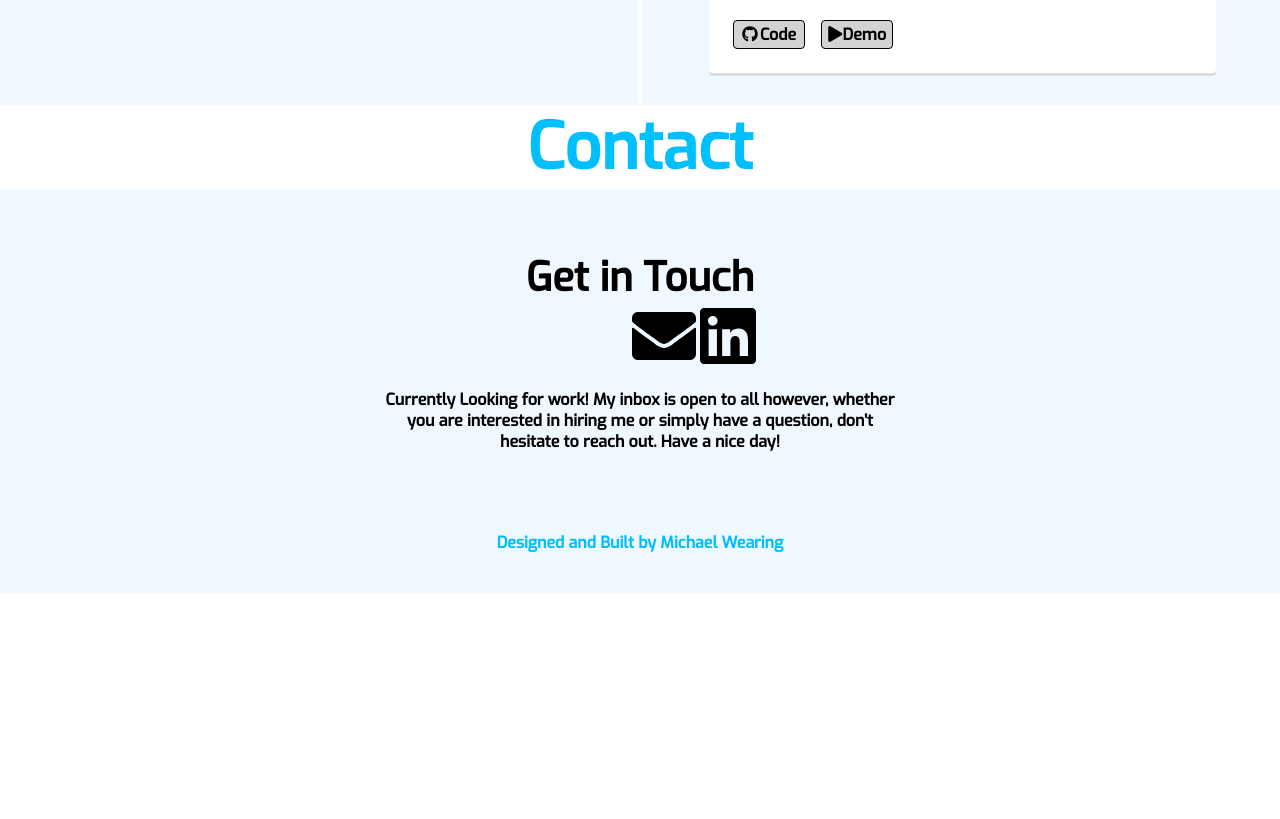
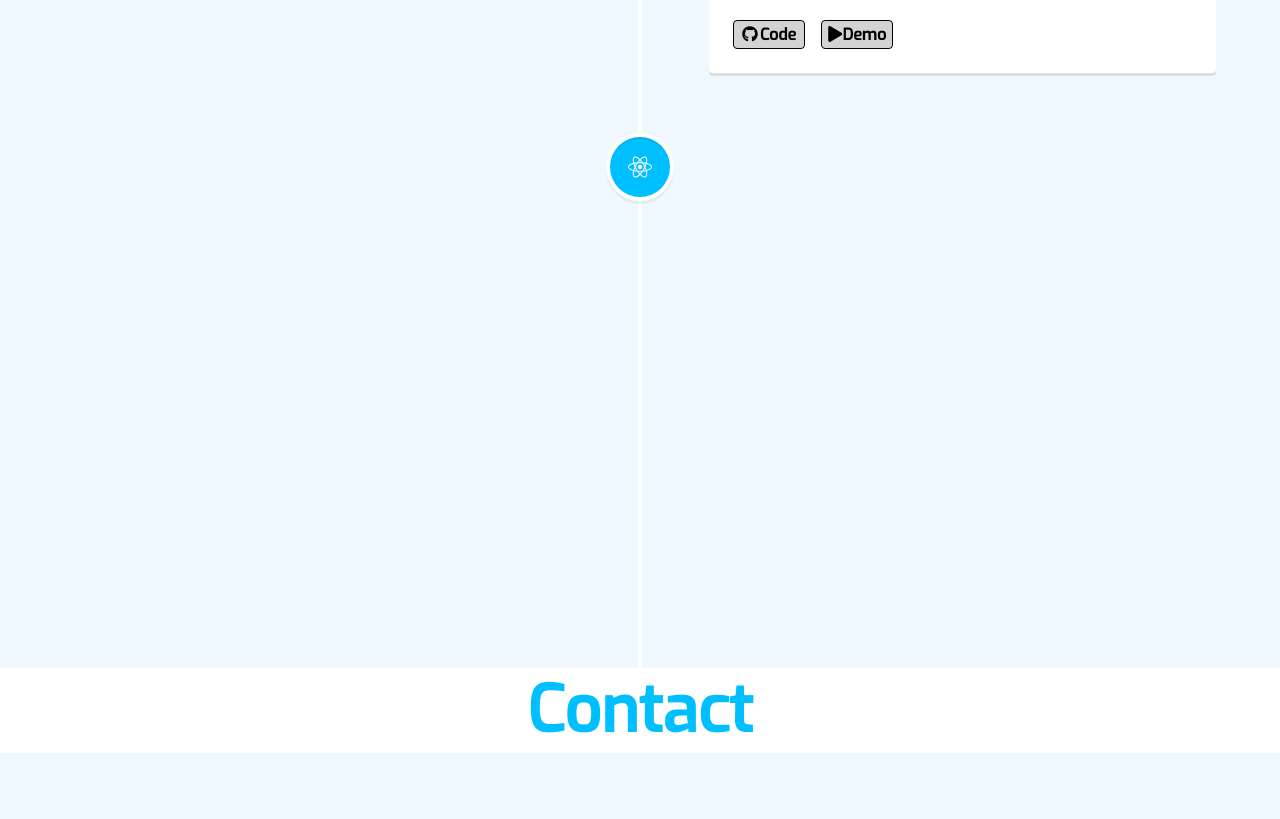
Before and after one commit to MichaelWearing/Portfolio, a React (Create React App) app: page / in a window 1280 px wide. Shown: the part 2640-3459 px from the top of the page. Before the commit the page ends 3233 px from the top, so only its background shows below. Built offline with nearby package versions, Linux system fonts and the light colour scheme.

Commit message:
Added shopping cart app

```diff
--- a/src/components/Projects/index.js
+++ b/src/components/Projects/index.js
@@ -1,6 +1,6 @@
 import React from "react";
 
-import useOnScreen from "../CustomHooks/useOnScreen"
+import useOnScreen from "../CustomHooks/useOnScreen";
 
 import {
   VerticalTimeline,
@@ -11,6 +11,7 @@ import { FaReact, FaGithub, FaPlay } from "react-icons/fa";
 
 import portfolio from "../../images/Portfolio.png";
 import starwars from "../../images/StarWars.png";
+import shoppingCart from "../../images/ShoppingCart.png";
 
 import {
   TimelineContainer,
@@ -29,9 +30,11 @@ export default function Projects() {
     <>
       <TimelineContainer>
         <TimelineH1Div ref={ref} id="projects">
-          {visible ?
-          <TimelineH1>Projects</TimelineH1> :
-          <StaticTimelineH1>Projects</StaticTimelineH1>}
+          {visible ? (
+            <TimelineH1>Projects</TimelineH1>
+          ) : (
+            <StaticTimelineH1>Projects</StaticTimelineH1>
+          )}
         </TimelineH1Div>
 
         <VerticalTimeline>
@@ -48,7 +51,11 @@ export default function Projects() {
             <h4>Description: </h4>
             <p>This is a link to the code for this website.</p>
             <br />
-            <Link href="https://github.com/MichaelWearing/Portfolio">
+            <Link
+              target="_blank"
+              rel="noopener noreferrer"
+              href="https://github.com/MichaelWearing/Portfolio"
+            >
               <FaGithub />
               Code
             </Link>
@@ -71,11 +78,54 @@ export default function Projects() {
             </p>
             <br />
             <LinkContainer>
-              <Link href="https://github.com/MichaelWearing/Salt-HackDay-StarWars">
+              <Link
+                target="_blank"
+                rel="noopener noreferrer"
+                href="https://github.com/MichaelWearing/Salt-HackDay-StarWars"
+              >
                 <FaGithub />
                 Code
               </Link>
-              <Link href="https://github.com/MichaelWearing/Salt-HackDay-StarWars">
+              <Link
+                target="_blank"
+                rel="noopener noreferrer"
+                href="https://github.com/MichaelWearing/Salt-HackDay-StarWars"
+              >
+                <FaPlay />
+                Demo
+              </Link>
+            </LinkContainer>
+          </VerticalTimelineElement>
+          <VerticalTimelineElement
+            icon={<FaReact />}
+            iconStyle={{ background: "deepskyblue", color: "#fff" }}
+          >
+            <h3>TypeScript React Shop</h3>
+            <h4>05-07-2021</h4>
+            <br />
+            <PortfolioImg src={shoppingCart} />
+            <br />
+            <h4>Description: </h4>
+            <p>
+              A TypeScript/ React Shopping Cart Application. It uses the free
+              Fake Store API to generate products for the store. :
+              https://fakestoreapi.com/
+            </p>
+            <br />
+            <LinkContainer>
+              <Link
+                target="_blank"
+                rel="noopener noreferrer"
+                href="https://github.com/MichaelWearing/TypeScriptShoppingCart"
+              >
+                <FaGithub />
+                Code
+              </Link>
+              <Link
+                target="_blank"
+                rel="noopener noreferrer"
+                href="https://typescript-react-online-shop.netlify.app/"
+              >
                 <FaPlay />
                 Demo
               </Link>
```
Also changed, not shown: src/images/ShoppingCart.png (added), 1 other file (tests, documents, lock files or other folders).
